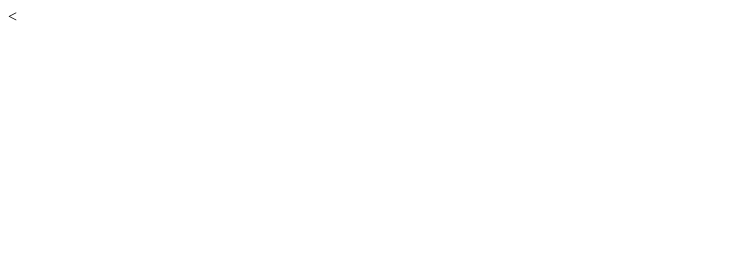
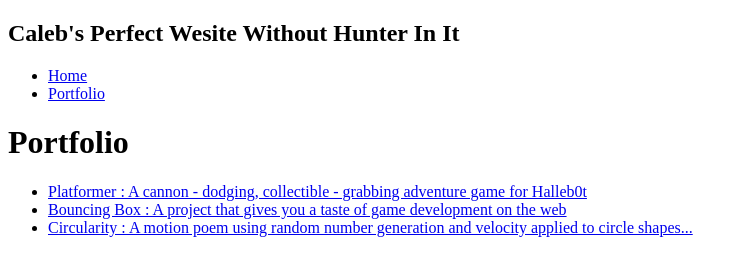
Before and after one commit to calebulansheppard/caleblulansheppard.github.io, a plain HTML site: page portfolio.html in a window 1280 px wide. Shown: the whole page, without its empty margins (0-748 px from the left). Drawn offline with Linux system fonts and the light colour scheme.

Commit message:
updating webpage

```diff
--- a/portfolio.html
+++ b/portfolio.html
@@ -1 +1,33 @@
-<
+<!DOCTYPE HTML>
+<html>
+    <head>
+        <title> Caleb's Fantastic Website</title>
+    </head>
+
+    <body>
+      <div id="all-contents">
+            <nav>
+                <h1>Caleb's Perfect Wesite Without Hunter In It</h1>
+                <ul id="nav-ul">
+                   <li class="nav-li">
+                   <a class="nav-a" href="index.html">Home</a>
+                 </li>
+                 <li class="nav-li">
+                   <a class="nav-a" href="portfolio.html">Portfolio</a>
+                 </li>
+             </ul>
+         </nav>
+         <main>
+           <div class="Portfolio">
+            <h1>Portfolio</h1>
+            <ul id="potfolio">
+                <li><a href="projects/platformer/">Platformer : A cannon - dodging, collectible - grabbing adventure game for Halleb0t</a></li>
+                <li><a href="projects/bouncing-box/">Bouncing Box : A project that gives you a taste of game development on the web </a></li>
+                <li><a href="projects/circularity/">Circularity : A motion poem using random number generation and velocity applied to circle shapes...</a></li>
+            </ul>
+           </div>
+
+         </main>
+      </div>
+    </body>
+</html>
```
